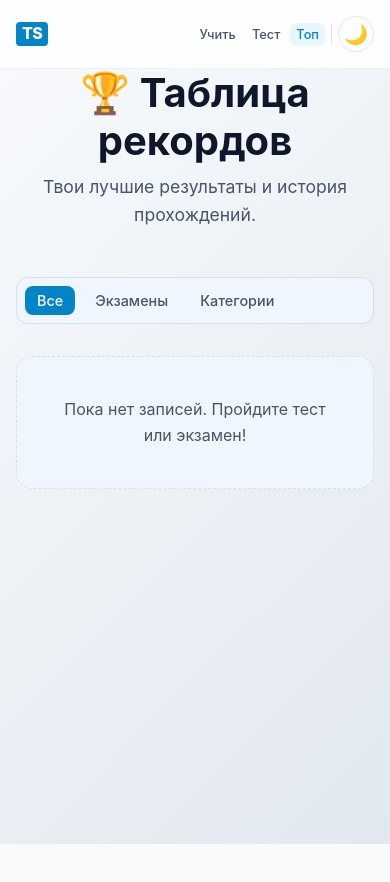
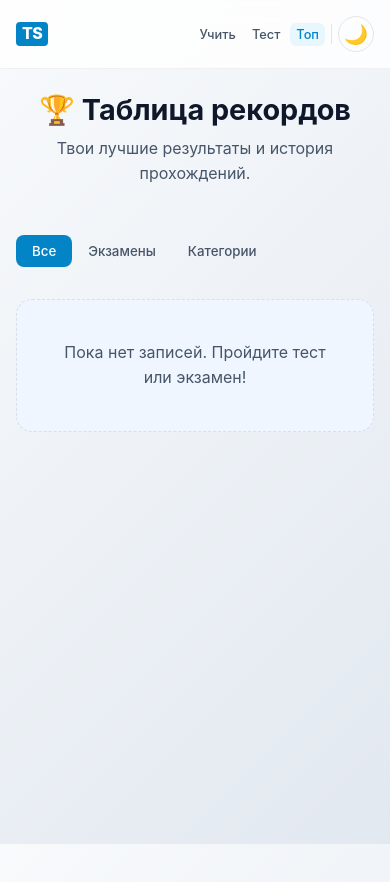
Before and after one commit to WooCommander/www, a Vue app: page /leaderboard in a window 390 px wide. Shown: the top 882 px of the page. Before the commit the page ends 844 px from the top, so only its background shows below. Built offline with nearby package versions, Linux system fonts and the light colour scheme.

Commit message:
feat: introduce Study, Quiz, and Leaderboard views, including question management, search, categories, and virtualized display with common UI components.

```diff
--- a/src/components/QuestionCard.vue
+++ b/src/components/QuestionCard.vue
@@ -35,7 +35,7 @@ const md = new MarkdownIt({
     if (lang && hljs.getLanguage(lang)) {
       try {
         return hljs.highlight(str, { language: lang }).value;
-      } catch (__) {}
+      } catch (__) { }
     }
 
     return ''; // use external default escaping
@@ -52,11 +52,7 @@ const renderedAnswer = computed(() => {
 </script>
 
 <template>
-  <div
-    class="question-card"
-    :class="{ 'is-open': isOpen }"
-    @click="toggle"
-  >
+  <div class="question-card" :class="{ 'is-open': isOpen }" @click="toggle">
     <div class="card-header">
       <h3 class="question-title">{{ question.title }}</h3>
       <div class="card-meta">
@@ -70,7 +66,10 @@ const renderedAnswer = computed(() => {
           {{ question.difficulty }}
         </span>
         <span class="icon-chevron" :class="{ rotate: isOpen }">
-          <svg xmlns="http://www.w3.org/2000/svg" width="24" height="24" viewBox="0 0 24 24" fill="none" stroke="currentColor" stroke-width="2" stroke-linecap="round" stroke-linejoin="round"><polyline points="6 9 12 15 18 9"></polyline></svg>
+          <svg xmlns="http://www.w3.org/2000/svg" width="24" height="24" viewBox="0 0 24 24" fill="none"
+            stroke="currentColor" stroke-width="2" stroke-linecap="round" stroke-linejoin="round">
+            <polyline points="6 9 12 15 18 9"></polyline>
+          </svg>
         </span>
       </div>
     </div>
@@ -102,8 +101,13 @@ const renderedAnswer = computed(() => {
 .card-header {
   padding: var(--spacing-md);
   display: flex;
+  height: 100%;
   justify-content: space-between;
-  align-items: center;
+  /* align-items: center; */
+
+  gap: 10px;
+  flex-direction: column;
+  align-items: flex-start;
 }
 
 .question-title {
@@ -163,9 +167,20 @@ const renderedAnswer = computed(() => {
   letter-spacing: 0.5px;
 }
 
-.badge.easy { background: rgba(34, 197, 94, 0.2); color: #4ade80; }
-.badge.medium { background: rgba(234, 179, 8, 0.2); color: #facc15; }
-.badge.hard { background: rgba(239, 68, 68, 0.2); color: #f87171; }
+.badge.easy {
+  background: rgba(34, 197, 94, 0.2);
+  color: #4ade80;
+}
+
+.badge.medium {
+  background: rgba(234, 179, 8, 0.2);
+  color: #facc15;
+}
+
+.badge.hard {
+  background: rgba(239, 68, 68, 0.2);
+  color: #f87171;
+}
 
 .icon-chevron {
   transition: transform 0.3s ease;
@@ -281,10 +296,10 @@ const renderedAnswer = computed(() => {
 }
 
 @media (max-width: 640px) {
-  .card-header {
+  /* .card-header {
     flex-direction: column;
     align-items: flex-start;
-  }
+  } */
 
   .question-title {
     width: 100%;
--- /dev/null
+++ b/src/components/common/PageHeader.vue
@@ -0,0 +1,44 @@
+<script setup lang="ts">
+defineProps<{
+    title: string;
+    description?: string;
+}>();
+</script>
+
+<template>
+    <div class="page-header">
+        <h2>{{ title }}</h2>
+        <p v-if="description">{{ description }}</p>
+    </div>
+</template>
+
+<style scoped>
+.page-header {
+    text-align: center;
+    margin-bottom: var(--spacing-xl);
+}
+
+h2 {
+    font-size: 2.5rem;
+    font-weight: 700;
+    color: var(--text-primary);
+    margin-bottom: var(--spacing-xs);
+    line-height: 1.2;
+}
+
+p {
+    color: var(--text-secondary);
+    font-size: 1.1rem;
+}
+
+@media (max-width: 640px) {
+    h2 {
+        font-size: 1.8rem;
+    }
+
+    p {
+        font-size: 1rem;
+        padding: 0 var(--spacing-sm);
+    }
+}
+</style>
--- /dev/null
+++ b/src/components/layout/MainLayout.vue
@@ -0,0 +1,106 @@
+<script setup lang="ts">
+import { useSlots, computed } from 'vue';
+
+const slots = useSlots();
+const hasSidebar = computed(() => !!slots.sidebar);
+</script>
+
+<template>
+    <div class="container-wide main-layout">
+        <!-- Header Slot (PageHeader goes here) -->
+        <div v-if="$slots.header" class="layout-header">
+            <slot name="header"></slot>
+        </div>
+
+        <div class="content-grid" :class="{ 'has-sidebar': hasSidebar }">
+            <!-- Sidebar / Left Panel -->
+            <aside v-if="$slots.sidebar" class="layout-sidebar">
+                <slot name="sidebar"></slot>
+            </aside>
+
+            <!-- Mobile Top Nav (Optional equivalent to sidebar for mobile) -->
+            <div v-if="$slots['mobile-nav']" class="layout-mobile-nav">
+                <slot name="mobile-nav"></slot>
+            </div>
+
+            <!-- Main Content -->
+            <main class="layout-content">
+                <slot name="content"></slot>
+                <!-- Default slot fallback -->
+                <slot></slot>
+            </main>
+        </div>
+    </div>
+</template>
+
+<style scoped>
+.container-wide {
+    width: 100%;
+    max-width: 1400px;
+    margin: 0 auto;
+    padding: var(--spacing-xl) var(--spacing-lg);
+}
+
+.layout-header {
+    margin-bottom: var(--spacing-xl);
+}
+
+/* grid-template-columns default 1fr */
+.content-grid {
+    display: grid;
+    grid-template-columns: 1fr;
+    gap: var(--spacing-xl);
+    align-items: start;
+    min-height: 80vh;
+}
+
+/* If sidebar present: 300px 1fr */
+.content-grid.has-sidebar {
+    grid-template-columns: 300px 1fr;
+}
+
+
+/* Sidebar Styling Wrapper */
+.layout-sidebar {
+    position: sticky;
+    top: 100px;
+    background: var(--bg-card);
+    /* Optional default, can be overridden */
+    border-radius: 16px;
+    border: 1px solid var(--border-color);
+    /* Optional default */
+    /* padding: var(--spacing-lg); handled by slot content usually, or we enforce it? */
+    /* Let's enforce padding here to ensure consistency unless overridden */
+    padding: var(--spacing-lg);
+}
+
+.layout-mobile-nav {
+    display: none;
+    /* Hidden on desktop */
+}
+
+/* Responsive Logic */
+@media (max-width: 1024px) {
+    .content-grid {
+        display: block;
+        /* Stack on mobile */
+    }
+
+    .layout-sidebar {
+        display: none;
+        /* Hide desktop sidebar */
+    }
+
+    .layout-mobile-nav {
+        display: block;
+        /* Show mobile nav */
+        margin-bottom: var(--spacing-lg);
+    }
+}
+
+@media (max-width: 640px) {
+    .container-wide {
+        padding: var(--spacing-md) var(--spacing-sm);
+    }
+}
+</style>
--- a/src/features/quiz/components/QuizMenu.vue
+++ b/src/features/quiz/components/QuizMenu.vue
@@ -1,5 +1,7 @@
 <script setup lang="ts">
 import type { QuizTopic } from '../../../data/quiz_data';
+import MainLayout from '../../../components/layout/MainLayout.vue';
+import PageHeader from '../../../components/common/PageHeader.vue';
 
 defineProps<{
   viewMode: 'topic' | 'category' | 'exam' | 'editor';
@@ -18,17 +20,13 @@ const emit = defineEmits<{
 </script>
 
 <template>
-  <div class="quiz-menu">
-    <div class="intro-header">
-      <h2>Выберите режим или тему</h2>
-      <p>Проверь свои знания в различных режимах тестирования.</p>
-    </div>
+  <MainLayout>
+    <template #header>
+      <PageHeader title="Режимы тестирования" description="Проверь свои знания в различных режимах тестирования." />
+    </template>
 
-    <div class="quiz-layout">
-      <!-- Sidebar Navigation (Desktop) -->
-      <aside class="sidebar-nav">
-        <h3 class="nav-title">Режимы</h3>
-        <nav class="nav-list">
+    <template #sidebar>
+      <div class="nav-list">
         <button class="nav-item" :class="{ active: viewMode === 'topic' }" @click="emit('update:viewMode', 'topic')">
           <span class="icon">📚</span> Темы
         </button>
@@ -39,14 +37,13 @@ const emit = defineEmits<{
         <button class="nav-item" :class="{ active: viewMode === 'exam' }" @click="emit('update:viewMode', 'exam')">
           <span class="icon">⏱️</span> Экзамен
         </button>
-          <button class="nav-item" :class="{ active: viewMode === 'editor' }"
-            @click="emit('update:viewMode', 'editor')">
+        <button class="nav-item" :class="{ active: viewMode === 'editor' }" @click="emit('update:viewMode', 'editor')">
           <span class="icon">✏️</span> Редактор
         </button>
-        </nav>
-      </aside>
+      </div>
+    </template>
 
-      <!-- Mobile Navigation (Tabs) -->
+    <template #mobile-nav>
       <div class="mobile-tabs">
         <button class="mode-tab" :class="{ active: viewMode === 'topic' }"
           @click="emit('update:viewMode', 'topic')">Темы</button>
@@ -57,9 +54,9 @@ const emit = defineEmits<{
         <button class="mode-tab" :class="{ active: viewMode === 'editor' }"
           @click="emit('update:viewMode', 'editor')">Редактор</button>
       </div>
+    </template>
 
-      <!-- Main Content -->
-      <div class="content-area">
+    <template #content>
       <!-- Topic Mode -->
       <div v-if="viewMode === 'topic'">
         <div class="topics-header">
@@ -83,8 +80,9 @@ const emit = defineEmits<{
 
       <!-- Category Mode -->
       <div v-if="viewMode === 'category'" class="category-list-view">
-          <h3>Выберите категорию</h3>
-          <p class="mode-desc">Вам будет предложено 20 случайных вопросов из выбранной категории.</p>
+        <div class="mode-desc">
+          <p>Вам будет предложено 20 случайных вопросов из выбранной категории.</p>
+        </div>
 
         <div class="quiz-grid">
           <div v-for="cat in allCategories" :key="cat" class="quiz-card category-card"
@@ -99,19 +97,19 @@ const emit = defineEmits<{
       <!-- Exam Mode -->
       <div v-if="viewMode === 'exam'" class="exam-view">
         <div class="exam-intro">
-            <h2>Финальный Экзамен</h2>
+          <h3>Финальный Экзамен</h3>
           <div class="exam-info">
+            <div class="info-item">
+              <span class="emoji">⏱️</span>
+              <span>45 минут</span>
+            </div>
             <div class="info-item">
               <span class="emoji">❓</span>
               <span>50 вопросов</span>
             </div>
             <div class="info-item">
-                <span class="emoji">⏱️</span>
-                <span>45 минут</span>
-              </div>
-              <div class="info-item">
-                <span class="emoji">🎲</span>
-                <span>Все темы</span>
+              <span class="emoji">📊</span>
+              <span>Сложность: Микс</span>
             </div>
           </div>
           <p>
@@ -142,9 +140,8 @@ const emit = defineEmits<{
           </div>
         </div>
       </div>
-      </div>
-    </div>
-  </div>
+    </template>
+  </MainLayout>
 </template>
 
 <style scoped lang="scss">
--- a/src/views/LeaderboardView.vue
+++ b/src/views/LeaderboardView.vue
@@ -1,73 +1,80 @@
 <script setup lang="ts">
 import { ref, onMounted, computed } from 'vue';
+import MainLayout from '../components/layout/MainLayout.vue';
+import PageHeader from '../components/common/PageHeader.vue';
 
 interface QuizResult {
   id: string;
   date: string; // ISO string
-  score: number; // percentage
-  correct: number;
-  total: number;
-  timeTaken: number; // seconds
   mode: 'exam' | 'category' | 'topic';
   title: string;
+  score: number; // percentage
+  total: number;
+  correct: number;
+  timeTaken: number; // seconds
 }
 
-const records = ref<QuizResult[]>([]);
+const history = ref<QuizResult[]>([]);
 const filterMode = ref<'all' | 'exam' | 'category'>('all');
 
 onMounted(() => {
-  const saved = localStorage.getItem('quiz_records');
-  if (saved) {
+  loadHistory();
+});
+
+const loadHistory = () => {
+  const stored = localStorage.getItem('quiz_history');
+  if (stored) {
     try {
-      records.value = JSON.parse(saved);
+      history.value = JSON.parse(stored);
     } catch (e) {
-      console.error('Failed to parse records', e);
+      console.error('Failed to parse history', e);
     }
   }
-});
+};
 
 const filteredRecords = computed(() => {
-  let list = records.value;
+  let records = [...history.value];
   if (filterMode.value !== 'all') {
-    list = list.filter(r => r.mode === filterMode.value);
+    records = records.filter(r => r.mode === filterMode.value);
   }
-  // Sort: Score Desc, then Time Asc, then Date Desc
-  return list.sort((a, b) => {
+  // Sort: Score Desc, then Date Desc
+  return records.sort((a, b) => {
     if (b.score !== a.score) return b.score - a.score;
-    if (a.timeTaken !== b.timeTaken) return a.timeTaken - b.timeTaken;
     return new Date(b.date).getTime() - new Date(a.date).getTime();
   });
 });
 
 const formatTime = (seconds: number) => {
   if (!seconds) return '-';
-  const m = Math.floor(seconds / 60).toString().padStart(2, '0');
-  const s = (seconds % 60).toString().padStart(2, '0');
-  return `${m}:${s}`;
+  const m = Math.floor(seconds / 60);
+  const s = seconds % 60;
+  return `${m}:${s.toString().padStart(2, '0')}`;
 };
 
-const formatDate = (iso: string) => {
-  return new Date(iso).toLocaleDateString() + ' ' + new Date(iso).toLocaleTimeString([], { hour: '2-digit', minute: '2-digit' });
+const formatDate = (isoString: string) => {
+  return new Date(isoString).toLocaleDateString('ru-RU', {
+    day: 'numeric',
+    month: 'short',
+    hour: '2-digit',
+    minute: '2-digit'
+  });
 };
 
 const clearHistory = () => {
-  if (confirm('Вы уверены, что хотите очистить всю историю?')) {
-    records.value = [];
-    localStorage.removeItem('quiz_records');
+  if (confirm('Вы уверены, что хотите очистить историю?')) {
+    history.value = [];
+    localStorage.removeItem('quiz_history');
   }
 };
 </script>
 
 <template>
-  <main class="container-wide leaderboard-container">
-    <div class="intro">
-      <h2>🏆 Таблица рекордов</h2>
-      <p>Твои лучшие результаты и история прохождений.</p>
-    </div>
+  <MainLayout>
+    <template #header>
+      <PageHeader title="🏆 Таблица рекордов" description="Твои лучшие результаты и история прохождений." />
+    </template>
 
-    <div class="leaderboard-layout">
-      <!-- Sidebar / Filters -->
-      <aside class="sidebar-filters">
+    <template #sidebar>
       <div class="filters-card">
         <h3>Фильтры</h3>
         <div class="filters-list">
@@ -84,9 +91,9 @@ const clearHistory = () => {
       </div>
 
       <button class="clear-btn" @click="clearHistory">🗑️ Очистить историю</button>
-      </aside>
+    </template>
 
-      <!-- Mobile Filters (Top) -->
+    <template #mobile-nav>
       <div class="mobile-filters">
         <button class="filter-btn" :class="{ active: filterMode === 'all' }" @click="filterMode = 'all'">Все</button>
         <button class="filter-btn" :class="{ active: filterMode === 'exam' }"
@@ -94,9 +101,9 @@ const clearHistory = () => {
         <button class="filter-btn" :class="{ active: filterMode === 'category' }"
           @click="filterMode = 'category'">Категории</button>
       </div>
+    </template>
 
-      <!-- Content / Table -->
-      <div class="content-area">
+    <template #content>
       <div v-if="filteredRecords.length === 0" class="empty-state">
         <p>Пока нет записей. Пройдите тест или экзамен!</p>
       </div>
@@ -143,78 +150,37 @@ const clearHistory = () => {
           </tbody>
         </table>
       </div>
-      </div>
-    </div>
-  </main>
+    </template>
+  </MainLayout>
 </template>
 
 <style scoped lang="scss">
-.leaderboard-container {
-  padding-top: var(--spacing-xl);
-  /* Remove max-width limit */
+h2 {
+  text-align: center;
+  margin-bottom: var(--spacing-xl);
+  font-size: 2rem;
 }
 
-.container-wide {
-  width: 100%;
-  max-width: 1400px;
-  margin: 0 auto;
-  padding: 0 var(--spacing-lg);
+.controls {
+  display: flex;
+  justify-content: space-between;
+  align-items: center;
+  margin-bottom: var(--spacing-lg);
+  flex-wrap: wrap;
+  gap: 16px;
 }
 
-.intro {
-  text-align: center;
-  margin-bottom: var(--spacing-xl);
-
-  h2 {
-    font-size: 2.5rem;
-    font-weight: 700;
-    color: var(--text-primary);
-    margin-bottom: var(--spacing-xs);
-  }
-
-  p {
-    color: var(--text-secondary);
-    font-size: 1.1rem;
-  }
-}
-
-/* Layout */
-.leaderboard-layout {
-  display: grid;
-  grid-template-columns: 240px 1fr;
-  gap: var(--spacing-xl);
-  align-items: start;
-}
-
-.sidebar-filters {
-  position: sticky;
-  top: 100px;
+.filters {
   display: flex;
-  flex-direction: column;
-  gap: var(--spacing-lg);
-}
-
-.filters-card {
+  gap: 8px;
   background: var(--bg-card);
+  padding: 4px;
+  border-radius: 12px;
   border: 1px solid var(--border-color);
-  padding: var(--spacing-md);
-  border-radius: 12px;
-
-  h3 {
-    font-size: 1.1rem;
-    margin-bottom: var(--spacing-md);
-    color: var(--text-primary);
-  }
-}
-
-.filters-list {
-  display: flex;
-  flex-direction: column;
-  gap: 8px;
 }
 
 .filter-btn {
-  padding: 10px 16px;
+  padding: 8px 16px;
   border: none;
   background: transparent;
   color: var(--text-secondary);
@@ -222,13 +188,6 @@ const clearHistory = () => {
   border-radius: 8px;
   font-weight: 500;
   transition: all 0.2s;
-  text-align: left;
-  width: 100%;
-
-  &:hover {
-    background: rgba(255, 255, 255, 0.05);
-    color: var(--text-primary);
-  }
 
   &.active {
     background: var(--accent-primary);
@@ -237,7 +196,7 @@ const clearHistory = () => {
 }
 
 .clear-btn {
-  padding: 12px;
+  padding: 8px 16px;
   background: rgba(239, 68, 68, 0.1);
   color: #ef4444;
   border: 1px solid rgba(239, 68, 68, 0.2);
@@ -245,81 +204,9 @@ const clearHistory = () => {
   cursor: pointer;
   font-weight: 600;
   transition: all 0.2s;
-  width: 100%;
 
   &:hover {
     background: rgba(239, 68, 68, 0.2);
-  }
-}
-
-.mobile-filters {
-  display: none;
-  /* Hidden on desktop */
-}
-
-/* Mobile Responsive */
-@media (max-width: 1024px) {
-  .leaderboard-layout {
-    display: block;
-  }
-
-  .sidebar-filters {
-    display: none;
-  }
-
-  .mobile-filters {
-    display: flex;
-    justify-content: center;
-    gap: 8px;
-    margin-bottom: var(--spacing-lg);
-    background: var(--bg-card);
-    padding: 8px;
-    border-radius: 12px;
-    border: 1px solid var(--border-color);
-    flex-wrap: wrap;
-  }
-
-  .filter-btn {
-    width: auto;
-    text-align: center;
-    padding: 6px 12px;
-    font-size: 0.9rem;
-  }
-}
-
-@media (max-width: 640px) {
-  .container-wide {
-    padding: 0 var(--spacing-sm);
-  }
-
-  .mobile-filters {
-    width: 100%;
-    overflow-x: auto;
-    justify-content: flex-start;
-    flex-wrap: nowrap;
-  }
-
-  .filter-btn {
-    white-space: nowrap;
-  }
-
-  .leaderboard-table {
-    font-size: 0.85rem;
-
-    th,
-    td {
-      padding: 10px 8px;
-    }
-
-    .mode {
-      width: auto;
-      /* Let it shrink */
-    }
-
-    .date {
-      display: none;
-      /* Hide date on very small screens to fit score */
-    }
   }
 }
 
--- a/src/views/QuizView.vue
+++ b/src/views/QuizView.vue
@@ -15,6 +15,7 @@ import EditModal from '../features/editor/components/EditModal.vue';
 
 // Composables
 import { useQuizSession } from '../features/quiz/composables/useQuizSession';
+import MainLayout from '../components/layout/MainLayout.vue';
 
 const {
     currentQuiz,
@@ -176,9 +177,7 @@ const saveCustomQuiz = async (quiz: CustomQuiz) => {
 </script>
 
 <template>
-    <main class="container quiz-container">
-
-        <!-- Menu / Overview -->
+    <!-- Menu / Overview (Has its own MainLayout) -->
     <QuizMenu v-if="!currentQuiz && !editingTopic" :view-mode="viewMode" :all-categories="allCategories"
         :quizzes-by-category="quizzesByCategory" @update:view-mode="viewMode = $event" @start-quiz="handleStartQuiz"
         @start-category="handleStartCategory" @start-exam="handleStartExam" @open-editor="openEditor"
@@ -186,21 +185,22 @@ const saveCustomQuiz = async (quiz: CustomQuiz) => {
 
     <!-- Editor Detail Mode -->
     <QuizTopicEditor v-else-if="editingTopic" :topic="editingTopic" @back="editingTopic = null"
-            @add-question="openAddQuestionModal" @edit-question="openEditQuestionModal"
-            @delete-question="deleteQuestion" />
+        @add-question="openAddQuestionModal" @edit-question="openEditQuestionModal" @delete-question="deleteQuestion" />
 
-        <!-- Active Quiz Runner -->
-        <QuizRunner v-else-if="!showResults && activeQuestion && currentQuiz" :current-quiz="currentQuiz"
-            :active-question="activeQuestion" :current-question-index="currentQuestionIndex" :progress="progress"
-            :formatted-time="formattedTime" :time-remaining="timeRemaining" :is-shaking="isShaking"
-            v-model:current-input-answer="currentInputAnswer" :user-answers="userAnswers" @go-back="goBack"
-            @select-option="onSelectOption" @next-question="() => nextQuestion(viewMode)" />
+    <!-- Active Quiz (Needs Layout Container) -->
+    <MainLayout v-else-if="!showResults && activeQuestion && currentQuiz">
+        <QuizRunner :current-quiz="currentQuiz" :active-question="activeQuestion"
+            :current-question-index="currentQuestionIndex" :progress="progress" :formatted-time="formattedTime"
+            :time-remaining="timeRemaining" :is-shaking="isShaking" v-model:current-input-answer="currentInputAnswer"
+            :user-answers="userAnswers" @go-back="goBack" @select-option="onSelectOption"
+            @next-question="() => nextQuestion(viewMode)" />
+    </MainLayout>
 
-        <!-- Results -->
-        <QuizResults v-else-if="showResults && currentQuiz" :current-quiz="currentQuiz" :score-data="calculateScore"
-            :user-answers="userAnswers" @retry="resetQuiz" @go-back="goBack" />
-
-    </main>
+    <!-- Results (Needs Layout Container) -->
+    <MainLayout v-else-if="showResults && currentQuiz">
+        <QuizResults :current-quiz="currentQuiz" :score-data="calculateScore" :user-answers="userAnswers"
+            @retry="resetQuiz" @go-back="goBack" />
+    </MainLayout>
 
     <!-- Modals -->
     <QuizCreateModal :is-open="isQuizEditorOpen" @close="isQuizEditorOpen = false" @save="saveCustomQuiz" />
@@ -208,17 +208,5 @@ const saveCustomQuiz = async (quiz: CustomQuiz) => {
     <EditModal :is-open="isEditModalOpen" :question="questionToEdit" :categories="allCategories"
         @close="isEditModalOpen = false" @save="saveQuestion"
         @delete="(id) => { deleteQuestion(id as string); isEditModalOpen = false; }" />
+
 </template>
-
-<style scoped>
-.quiz-container {
-    padding-top: var(--spacing-xl);
-    padding-bottom: var(--spacing-xl);
-    padding-left: var(--spacing-lg);
-    padding-right: var(--spacing-lg);
-    max-width: 1400px;
-    width: 100%;
-    margin: 0 auto;
-    /* Ensure centering */
-}
-</style>
```
Also changed, not shown: src/views/StudyView.vue (+41 -102 lines). Lines whose indentation alone changed are shown as unchanged.
